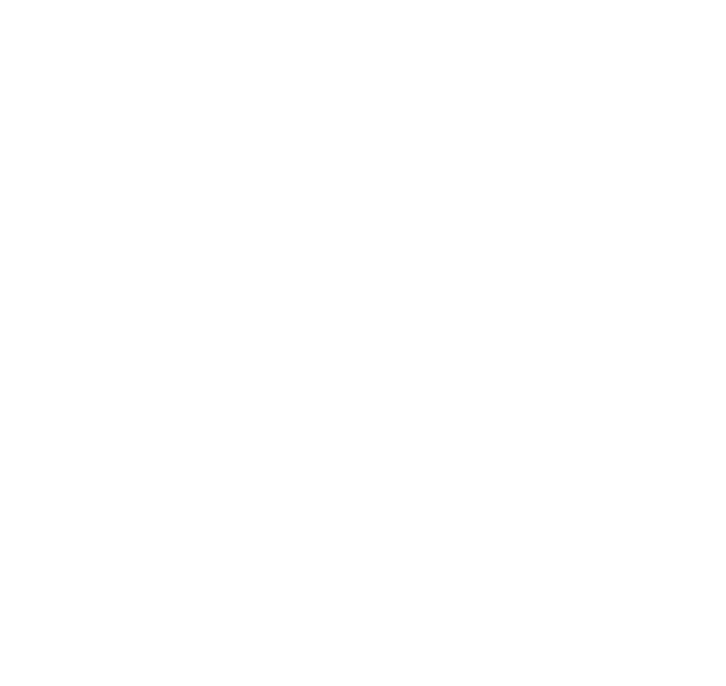
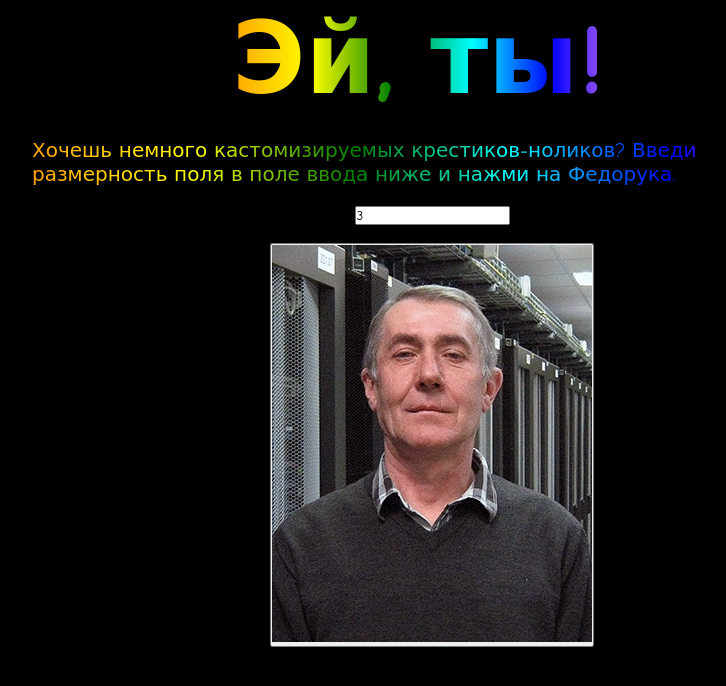
Before and after one commit to Sighr/tic-tac-toe-in-2-hours, a plain HTML site: page index.html in a window 1280 px wide. Shown: the whole page, without its empty margins (208-934 px from the left). Drawn offline with Linux system fonts and the light colour scheme.

Commit message:
de spa ci to

```diff
--- a/index.html
+++ b/index.html
@@ -1,10 +1,24 @@
 <!DOCTYPE html>
-<html lang="en">
+<html>
 <head>
-    <meta charset="UTF-8">
-    <title>Tic Tac Toe</title>
+	<title>Tic-tac-toe</title>
+	<link rel="stylesheet" type="text/css" href="styles.css">
 </head>
 <body>
-    <script></script>
+	<audio src="music.mp3" autoplay="autoplay" id="audio_player">
+	</audio>
+	<div class="hideable">
+		<div class="header-block"><h1 class="grad1">Эй, ты!</h1></div>
+		<div class="text-block"><p class="grad1 p">Хочешь немного кастомизируемых крестиков-ноликов? Введи размерность поля в поле ввода ниже и нажми на Федорука.</p></div>
+		<div class="form">
+			<input type="number" id="size" value="3">
+			<br>
+			<button class="start-game" onclick="new Game(document.getElementById('size').value, 100).render('field'); document.getElementById('audio_player').play();"><img src="fedoruk.PNG"></button>
+		</div>
+
+	</div>
+	<div id="field"></div>
+	<script type="text/javascript" src="index.js"></script>
+
 </body>
 </html>
--- a/index.js
+++ b/index.js
@@ -1,12 +1,13 @@
 
 class Game {
 	constructor(num, cell_size) {
+		this.cell_size = cell_size;
 		this.num = num;
 		this.cells = [];
 		for(let i = 0; i < num; ++i) {
 			this.cells.push([]);
 			for(let j = 0; j < num; ++j) {
-				this.cells[i].push(new Cell(i*cell_size, j*cell_size), ' ');
+				this.cells[i].push(new Cell(i*cell_size, j*cell_size, ' '));
 			}
 		}
 	}
@@ -17,7 +18,9 @@ class Game {
 		{
 			elements[i].parentNode.removeChild(elements[i]);
 		}
+		console.log(this.cells);
 		const parent = document.getElementById(id);
+		parent.style = `width:${this.num*(this.cell_size+5)}; height:${this.num*(this.cell_size+5)};`;
 		for(let i = 0; i < this.num; ++i) {
 			for(let j = 0; j < this.num; ++j) {
 				this.cells[i][j].render(parent);
@@ -37,6 +40,6 @@ class Cell {
 
 	render(parent) {
 		parent.appendChild(this.el);
-		// write some css and displacement shit
+
 	}
 }
--- /dev/null
+++ b/styles.css
@@ -0,0 +1,51 @@
+*
+{
+	font-family: "Comic Sans MS", "Comic Sans", cursive;
+	margin: 0;
+	padding: 0;
+}
+
+body
+{
+	background-color: black;
+}
+
+.header-block
+{
+	width: 400px;
+	margin: 0 auto;
+}
+
+.grad1 {
+    background: red;
+    background: -webkit-linear-gradient(left, orange , yellow, green, cyan, blue, violet);
+    background: -o-linear-gradient(right, orange, yellow, green, cyan, blue, violet);
+    background: -moz-linear-gradient(right, orange, yellow, green, cyan, blue, violet);
+    background: linear-gradient(to right, orange , yellow, green, cyan, blue, violet);
+    -webkit-background-clip: text;
+    -webkit-text-fill-color: transparent;
+    font-size: 100px;
+}
+
+
+.text-block
+{
+	margin: 0 auto;
+	max-width: 800px;
+	padding: 20px;
+}
+
+.p
+{
+	font-size: 20px;
+}
+
+.form
+{
+	margin: 0 auto;
+	width: 200px;
+	display: flex;
+	flex-direction: column;
+	align-items: center;
+
+}
```
Also changed, not shown: fedoruk.PNG (added), 1 other file.
